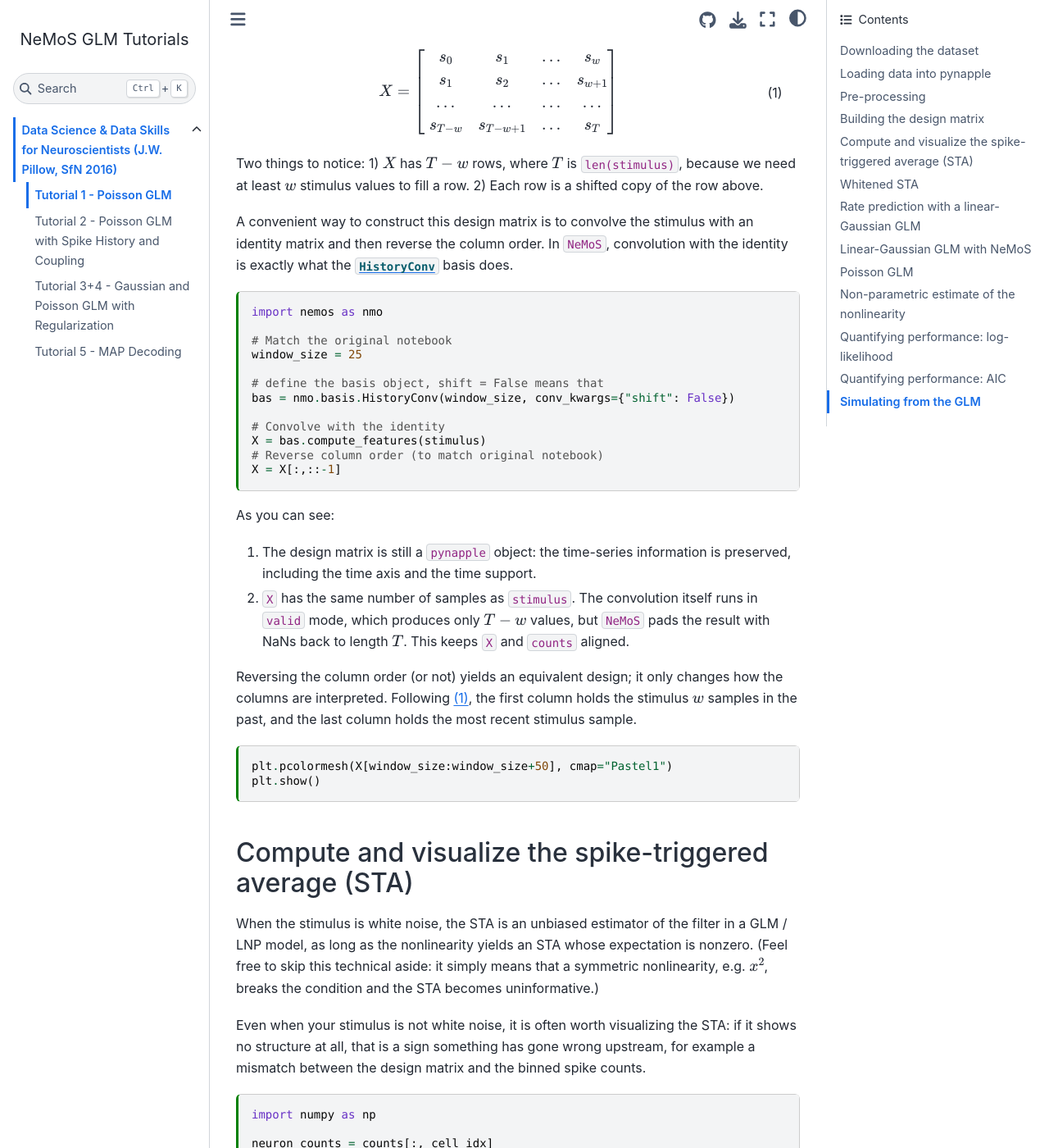
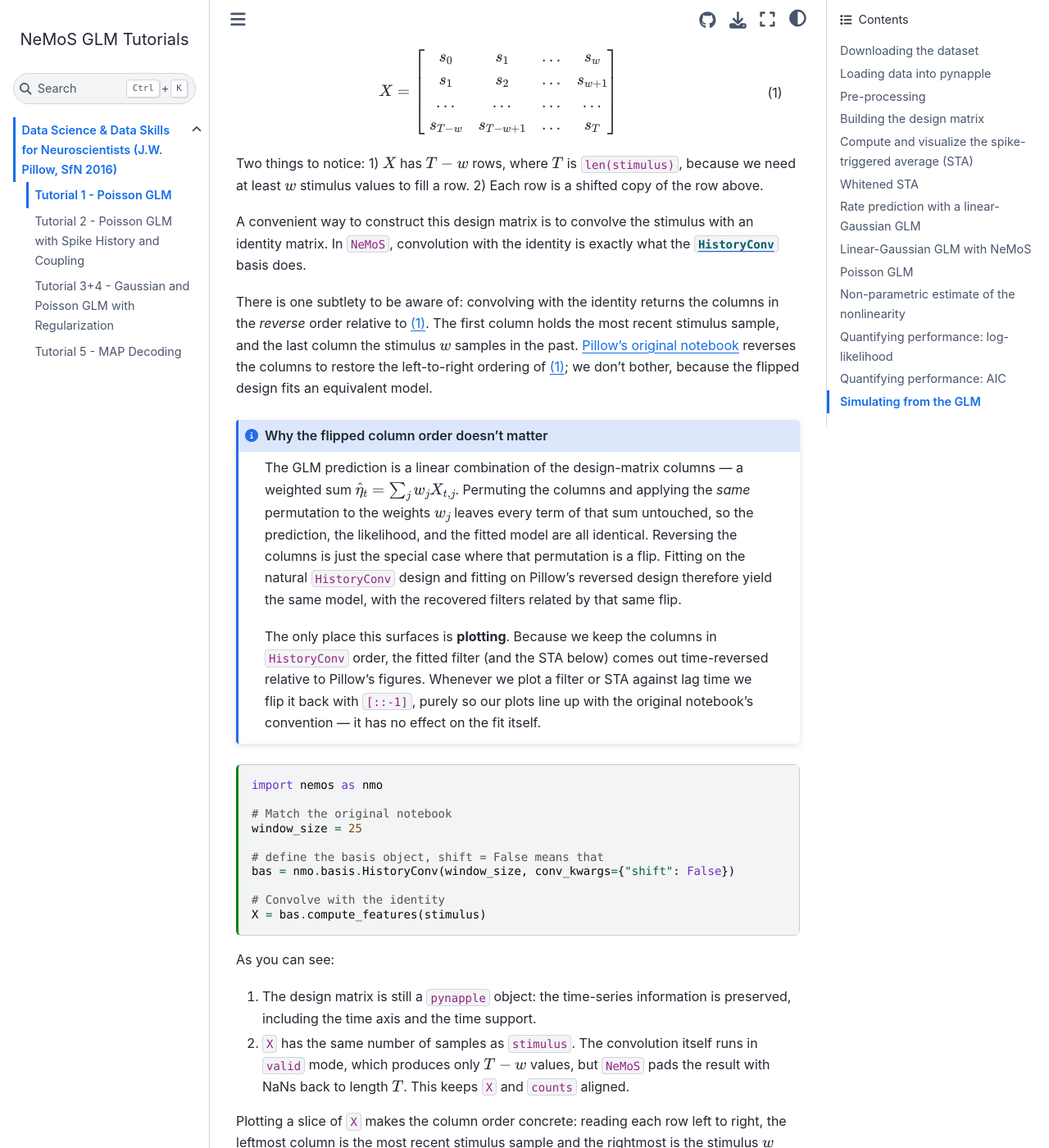
Before and after one commit to BalzaniEdoardo/nemos_glm_tutorials, a Sphinx documentation site: the page built from docs/tutorials/Sfn-2016-tutorial-GLMs/01_poisson_glm.md, in a window 1280 px wide and 1400 px high, scrolled down 5172 px. Shown: the whole window at 82% size. Built offline with Sphinx 7.4.7 and the Sphinx Book theme 1.1.4, drawn with Linux system fonts in a browser that asks for light colours; some of the changed text lies outside the part shown.

Commit message:
col order

````diff
--- a/docs/tutorials/Sfn-2016-tutorial-GLMs/01_poisson_glm.md
+++ b/docs/tutorials/Sfn-2016-tutorial-GLMs/01_poisson_glm.md
@@ -219,7 +219,17 @@ $$ (eq-design-matrix)
 
 Two things to notice: 1) $X$ has $T-w$ rows, where $T$ is `len(stimulus)`, because we need at least $w$ stimulus values to fill a row. 2) Each row is a shifted copy of the row above.
 
-A convenient way to construct this design matrix is to convolve the stimulus with an identity matrix and then reverse the column order. In `NeMoS`, convolution with the identity is exactly what the [`HistoryConv`](https://nemos.readthedocs.io/en/latest/generated/basis/nemos.basis.HistoryConv.html) basis does.
+A convenient way to construct this design matrix is to convolve the stimulus with an identity matrix. In `NeMoS`, convolution with the identity is exactly what the [`HistoryConv`](https://nemos.readthedocs.io/en/latest/generated/basis/nemos.basis.HistoryConv.html) basis does.
+
+There is one subtlety to be aware of: convolving with the identity returns the columns in the *reverse* order relative to {eq}`eq-design-matrix`. The first column holds the most recent stimulus sample, and the last column the stimulus $w$ samples in the past. [Pillow's original notebook](https://github.com/pillowlab/GLMspiketraintutorial_python/blob/main/tutorial1_PoissonGLM.ipynb) reverses the columns to restore the left-to-right ordering of {eq}`eq-design-matrix`; we don't bother, because the flipped design fits an equivalent model.
+
+:::{admonition} Why the flipped column order doesn't matter
+:class: note
+
+The GLM prediction is a linear combination of the design-matrix columns — a weighted sum $\hat\eta_t = \sum_j w_j X_{t,j}$. Permuting the columns and applying the *same* permutation to the weights $w_j$ leaves every term of that sum untouched, so the prediction, the likelihood, and the fitted model are all identical. Reversing the columns is just the special case where that permutation is a flip. Fitting on the natural `HistoryConv` design and fitting on Pillow's reversed design therefore yield the same model, with the recovered filters related by that same flip.
+
+The only place this surfaces is **plotting**. Because we keep the columns in `HistoryConv` order, the fitted filter (and the STA below) comes out time-reversed relative to Pillow's figures. Whenever we plot a filter or STA against lag time we flip it back with `[::-1]`, purely so our plots line up with the original notebook's convention — it has no effect on the fit itself.
+:::
 
 ```{code-cell} ipython3
 import nemos as nmo
@@ -232,8 +242,6 @@ bas = nmo.basis.HistoryConv(window_size, conv_kwargs={"shift": False})
 
 # Convolve with the identity
 X = bas.compute_features(stimulus)
-# Reverse column order (to match original notebook)
-X = X[:,::-1]
 ```
 
 As you can see:
@@ -241,7 +249,7 @@ As you can see:
 1. The design matrix is still a `pynapple` object: the time-series information is preserved, including the time axis and the time support.
 2. `X` has the same number of samples as `stimulus`. The convolution itself runs in `valid` mode, which produces only $T - w$ values, but `NeMoS` pads the result with NaNs back to length $T$. This keeps `X` and `counts` aligned.
 
-Reversing the column order (or not) yields an equivalent design; it only changes how the columns are interpreted. Following {eq}`eq-design-matrix`, the first column holds the stimulus $w$ samples in the past, and the last column holds the most recent stimulus sample.
+Plotting a slice of `X` makes the column order concrete: reading each row left to right, the leftmost column is the most recent stimulus sample and the rightmost is the stimulus $w$ samples in the past — the reverse of {eq}`eq-design-matrix`, as noted above.
 
 ```{code-cell} ipython3
 plt.pcolormesh(X[window_size:window_size+50], cmap="Pastel1")
@@ -252,7 +260,7 @@ plt.show()
 
 When the stimulus is white noise, the STA is an unbiased estimator of the filter in a GLM / LNP model, as long as the nonlinearity yields an STA whose expectation is nonzero. (Feel free to skip this technical aside: it simply means that a symmetric nonlinearity, e.g. $x^2$, breaks the condition and the STA becomes uninformative.)
 
-Even when your stimulus is not white noise, it is often worth visualizing the STA: if it shows no structure at all, that is a sign something has gone wrong upstream, for example a mismatch between the design matrix and the binned spike counts.
+Even when your stimulus is not white noise, it is often worth visualizing the STA: if it shows no structure at all, that is a sign something has gone wrong upstream, for example a mismatch between the design matrix and the binned spike counts. Note that for plotting we will reverse the STA array to match the convention of the original notebooks.
 
 ```{code-cell} ipython3
 import numpy as np
@@ -273,7 +281,8 @@ lag_times = np.arange(-window_size+1,1) / neuron_counts.rate  # time bins for ST
 
 plt.figure()
 plt.axhline(0, color="0.7", linestyle="--")
-plt.plot(lag_times, sta, "o-", color=PALETTE[0])
+# revert to match the original notebook convention
+plt.plot(lag_times, sta[::-1], "o-", color=PALETTE[0])
 plt.title("STA")
 plt.xlabel("time before spike (s)")
 plt.xlim([lag_times[0],lag_times[-1]])
@@ -303,8 +312,9 @@ wsta = np.linalg.pinv(X_valid.d.T @ X_valid.d) @ sta * neuron_counts.sum()
 
 plt.figure()
 plt.axhline(0, color="0.7", linestyle="--")
-plt.plot(lag_times, sta/np.linalg.norm(sta), "o-", color=PALETTE[0], label="STA")
-plt.plot(lag_times, wsta/np.linalg.norm(wsta), "o-", color=PALETTE[1], label="wSTA")
+# flip with [::-1] to match the original notebook convention
+plt.plot(lag_times, sta[::-1]/np.linalg.norm(sta), "o-", color=PALETTE[0], label="STA")
+plt.plot(lag_times, wsta[::-1]/np.linalg.norm(wsta), "o-", color=PALETTE[1], label="wSTA")
 plt.title("STA and whitened STA")
 plt.xlabel("time before spike (s)")
 plt.xlim([lag_times[0],lag_times[-1]])
@@ -427,8 +437,9 @@ rate_exp_poisson_glm = exp_poisson_glm.predict(X)
 
 fig, (ax1,ax2) = plt.subplots(2, figsize=(8, 6))
 
-ax1.plot(lag_times, gaussian_glm.coef_/np.linalg.norm(gaussian_glm.coef_), "o-", label="lin-gauss GLM filt", c=PALETTE[0])
-ax1.plot(lag_times, exp_poisson_glm.coef_/np.linalg.norm(exp_poisson_glm.coef_), "o-", label="poisson GLM filt", c=PALETTE[1])
+# flip the filters with [::-1] to match the original notebook convention
+ax1.plot(lag_times, gaussian_glm.coef_[::-1]/np.linalg.norm(gaussian_glm.coef_), "o-", label="lin-gauss GLM filt", c=PALETTE[0])
+ax1.plot(lag_times, exp_poisson_glm.coef_[::-1]/np.linalg.norm(exp_poisson_glm.coef_), "o-", label="poisson GLM filt", c=PALETTE[1])
 ax1.legend(loc = "upper left")
 ax1.set_title("(normalized) linear-Gaussian and Poisson GLM filter estimates")
 ax1.set_xlabel("time before spike (s)")
````
